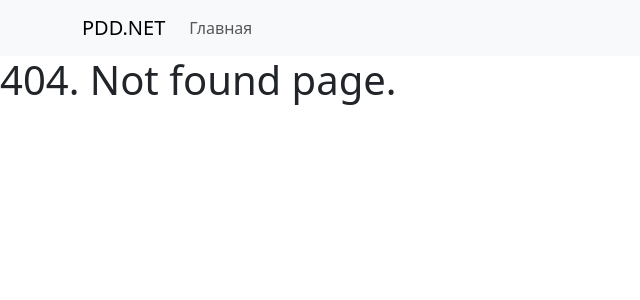
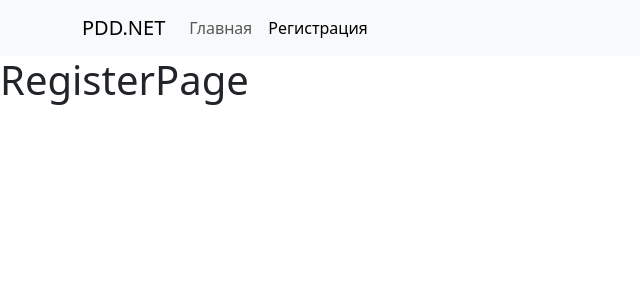
Before and after one commit to Alex5X55/PDD.NET, a React (Create React App) app in the folder PDD.NET.Client/pdd-net-client/: page /register in a window 1280 px wide. Before the commit this address had no page. Shown: the top 300 px of the page, without its empty margins (0-640 px from the left). Built offline with nearby package versions, Linux system fonts and the light colour scheme.

Commit message:
Убрано лишнее разделение на папки. Добавлена балванка для страницы Регистрации.

```diff
--- a/PDD.NET.Client/pdd-net-client/src/components/app-header/app-header.tsx
+++ b/PDD.NET.Client/pdd-net-client/src/components/app-header.tsx
@@ -15,6 +15,9 @@ export default function AppHeader() {
             <Nav.Link as={NavLink} to="/" end>
               Главная
             </Nav.Link>
+            <Nav.Link as={NavLink} to="/register" end>
+              Регистрация
+            </Nav.Link>
           </Nav>
         </Navbar.Collapse>
       </Container>
--- a/PDD.NET.Client/pdd-net-client/src/components/app/app.tsx
+++ b/PDD.NET.Client/pdd-net-client/src/components/app.tsx
@@ -1,8 +1,9 @@
 import React from "react";
-import AppHeader from "../app-header/app-header";
-import HomePage from "../../pages/home/home-page";
+import AppHeader from "./app-header";
+import HomePage from "../pages/home-page";
 import { Route, Routes } from "react-router-dom";
-import NotFoundPage from "../../pages/not-found/not-found-page";
+import NotFoundPage from "../pages/not-found-page";
+import RegisterPage from "../pages/register-page";
 
 function App() {
   return (
@@ -11,6 +12,7 @@ function App() {
 
       <Routes>
         <Route path="/" element={<HomePage />} />
+        <Route path="/register" element={<RegisterPage />} />
 
         <Route path="*" element={<NotFoundPage />} />
       </Routes>
--- a/PDD.NET.Client/pdd-net-client/src/index.tsx
+++ b/PDD.NET.Client/pdd-net-client/src/index.tsx
@@ -1,7 +1,7 @@
 import React from "react";
 import ReactDOM from "react-dom/client";
 import "./index.css";
-import App from "./components/app/app";
+import App from "./components/app";
 import { BrowserRouter as Router } from "react-router-dom";
 import "bootstrap/dist/css/bootstrap.min.css";
 
--- /dev/null
+++ b/PDD.NET.Client/pdd-net-client/src/pages/register-page.tsx
@@ -0,0 +1,7 @@
+export default function RegisterPage() {
+  return (
+    <div>
+      <h1>RegisterPage</h1>
+    </div>
+  );
+}
```
Also changed, not shown: PDD.NET.Client/pdd-net-client/src/pages/home-page.tsx (renamed from PDD.NET.Client/pdd-net-client/src/pages/home/home-page.tsx), PDD.NET.Client/pdd-net-client/src/pages/not-found-page.tsx (renamed from PDD.NET.Client/pdd-net-client/src/pages/not-found/not-found-page.tsx).
